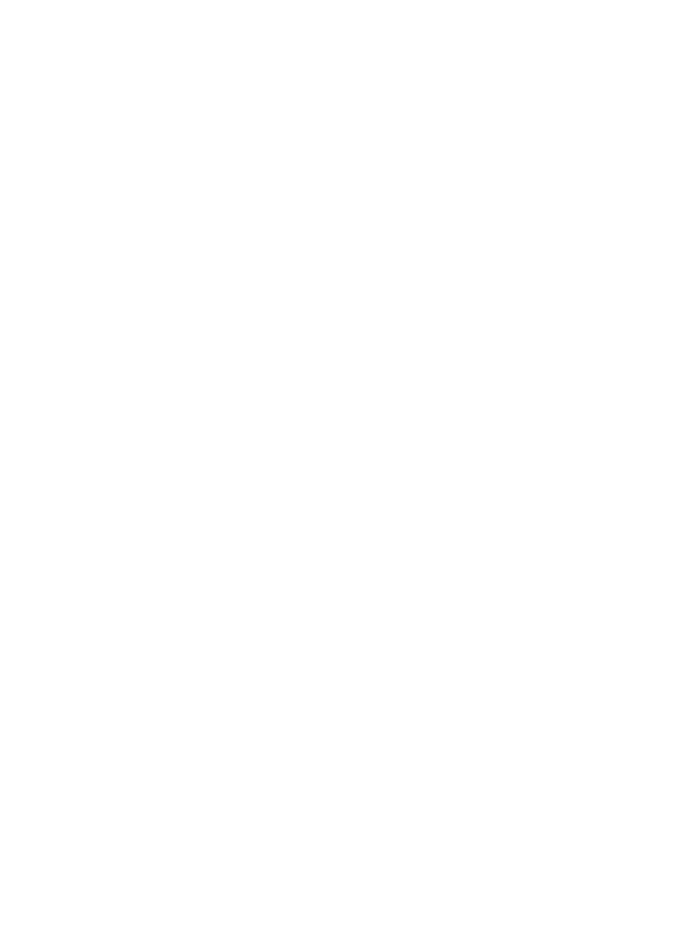
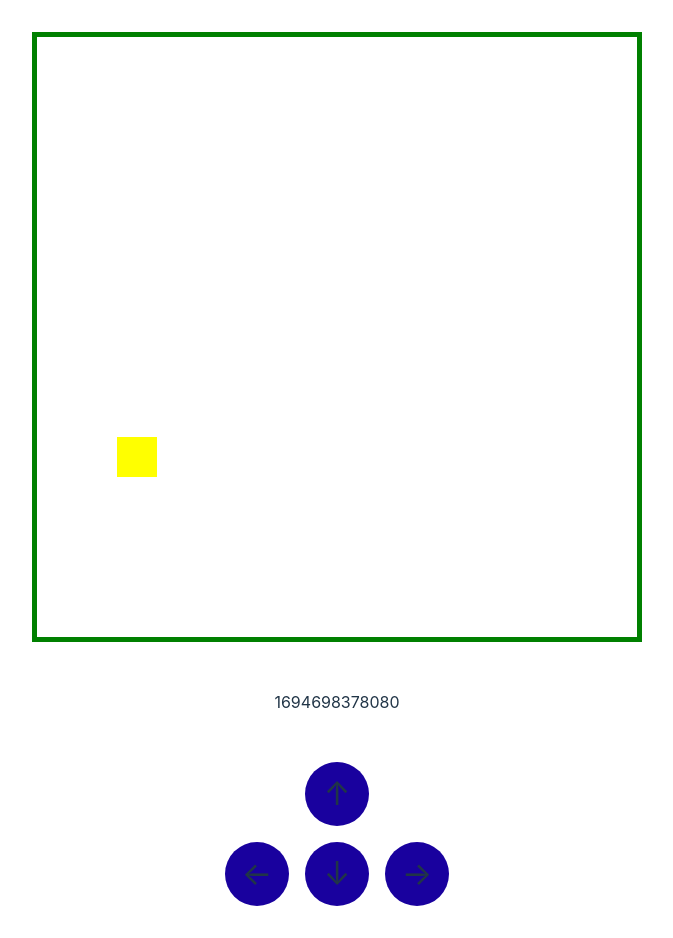
Before and after one commit to gcm10000/GitHubPages, a plain HTML site: page index.html in a window 1280 px wide. Shown: the whole page, without its empty margins (303-976 px from the left). Before the commit the page ends 800 px from the top, so only its background shows below. Drawn offline with Linux system fonts and the light colour scheme; the site is published under a folder, as on GitHub Pages, so addresses that start at the root find nothing.

Commit message:
Update index.html

```diff
--- a/index.html
+++ b/index.html
@@ -4,9 +4,9 @@
     <meta charset="UTF-8" />
     <link rel="icon" type="image/svg+xml" href="/vite.svg" />
     <meta name="viewport" content="width=device-width, initial-scale=1.0" />
-    <title>Vite + React + TS</title>
-    <script type="module" crossorigin src="/assets/index-fc6995b5.js"></script>
-    <link rel="stylesheet" href="/assets/index-c6dc4a9a.css">
+    <title>Snake Game</title>
+    <script type="module" crossorigin src="assets/index-fc6995b5.js"></script>
+    <link rel="stylesheet" href="assets/index-c6dc4a9a.css">
   </head>
   <body>
     <div id="root"></div>
```
